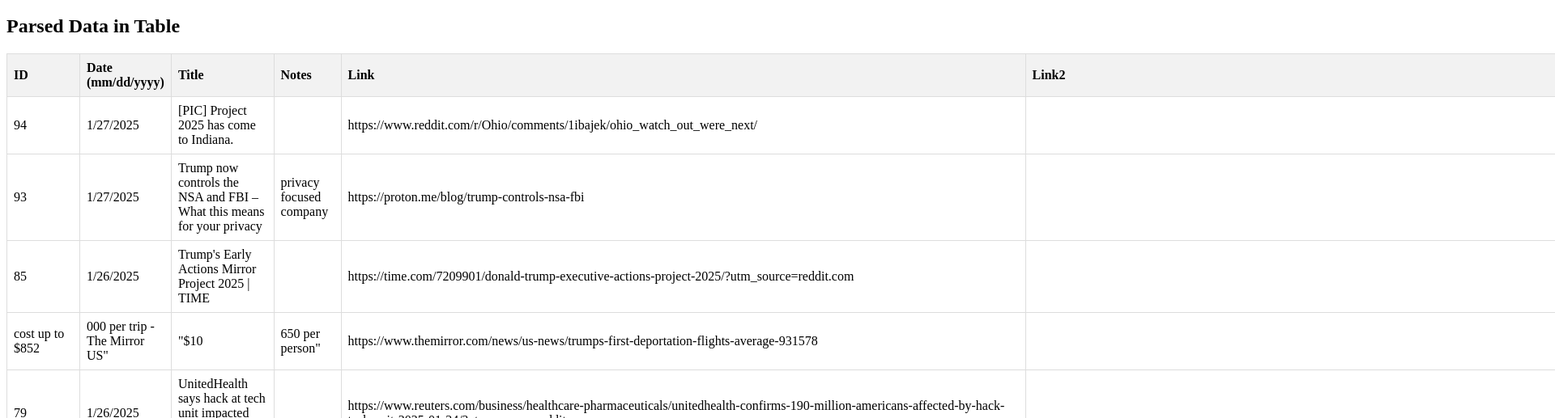
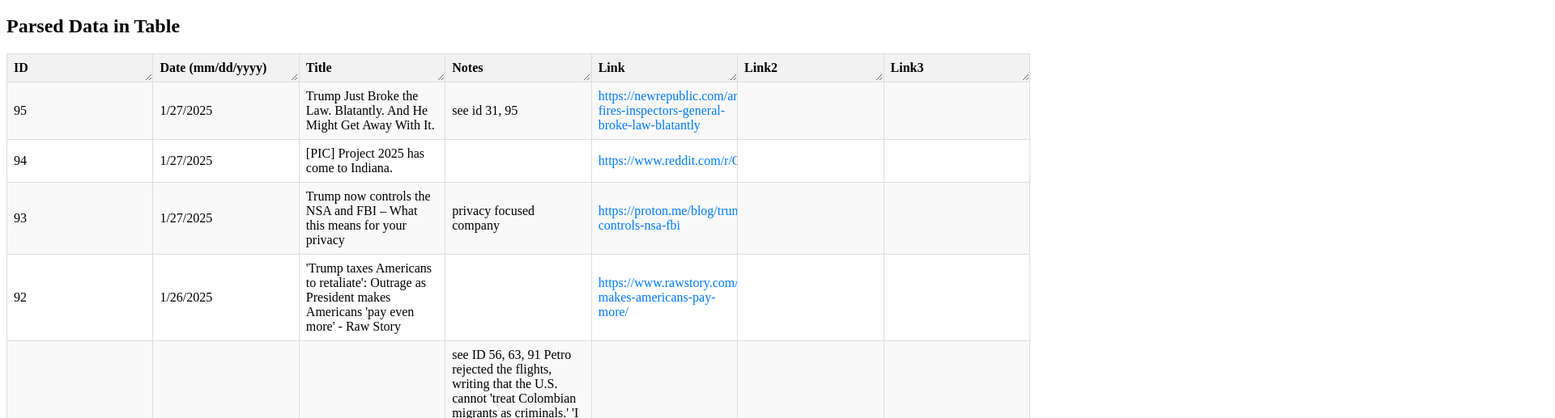
Before and after one commit to jonms83/TrumpsAmerica2025, a plain HTML site: page viewer.html in a window 1280 px wide. Shown: the part 61-578 px from the top of the page at 81% size, 1920 px wide, since content can reach past the window. Drawn offline with nearby package versions, Linux system fonts and the light colour scheme.

Commit message:
adjustable widths

```diff
--- a/script.js
+++ b/script.js
@@ -1,54 +1,65 @@
 // URL of the CSV file
 const csvUrl = "https://raw.githubusercontent.com/jonms83/TrumpsAmerica2025/refs/heads/main/TrumpsAmerica2025.csv";
 
-// Fetch and parse the CSV data
+// Fetch and parse the CSV data using PapaParse
 fetch(csvUrl)
     .then(response => response.text()) // Get the CSV text
     .then(text => {
-        const data = parseCSV(text); // Parse the CSV
-        displayDataInTable(data); // Display the parsed data in a table
+        // Parse the CSV text using PapaParse
+        Papa.parse(text, {
+            header: true, // Use the first row as headers
+            dynamicTyping: true, // Automatically convert numbers and booleans
+            skipEmptyLines: true, // Skip empty lines
+            complete: function (results) {
+                displayDataInTable(results.data); // Display the parsed data in a table
+            },
+            error: function (error) {
+                console.error("Error parsing CSV:", error);
+            }
+        });
     })
     .catch(error => {
-        console.error("Error fetching or parsing the CSV file:", error);
+        console.error("Error fetching the CSV file:", error);
     });
-
-function parseCSV(text) {
-    const rows = text.split('\n'); // Split into rows
-    const data = [];
-
-    for (let i = 0; i < rows.length; i++) {
-        const columns = rows[i].split(','); // Split into columns
-        if (columns.length === 7) { // Ensure there are exactly 7 columns
-            data.push(columns);
-        }
-    }
-
-    return data;
-}
 
 function displayDataInTable(data) {
     const table = document.createElement('table'); // Create a table element
-    table.border = '1'; // Add a border for better visibility
+    table.className = 'csv-table'; // Add a class for styling
 
-    // Use the first row as table headers
+    // Create table headers from the keys of the first row
+    if (data.length > 0) {
         const headerRow = document.createElement('tr');
-    data[0].forEach(header => {
+        Object.keys(data[0]).forEach(header => {
             const th = document.createElement('th');
             th.textContent = header; // Use the header from the CSV
             headerRow.appendChild(th);
         });
         table.appendChild(headerRow);
+    }
 
-    // Add the remaining rows as table data
-    for (let i = 1; i < data.length; i++) {
+    // Add table rows
+    data.forEach((row, index) => {
         const tr = document.createElement('tr'); // Create a row
-        data[i].forEach(column => {
+        tr.className = index % 2 === 0 ? 'even-row' : 'odd-row'; // Zebra striping
+
+        Object.values(row).forEach(column => {
             const td = document.createElement('td'); // Create a cell
+
+            // Check if the column contains a URL
+            if (typeof column === 'string' && (column.startsWith('http://') || column.startsWith('https://'))) {
+                const link = document.createElement('a');
+                link.href = column; // Set the URL
+                link.textContent = column; // Display the URL text
+                link.target = '_blank'; // Open in a new window
+                td.appendChild(link); // Add the link to the cell
+            } else {
                 td.textContent = column; // Add cell text
+            }
+
             tr.appendChild(td);
         });
         table.appendChild(tr); // Add the row to the table
-    }
+    });
 
     // Append the table to the output div
     const output = document.getElementById('output');
--- a/viewer.html
+++ b/viewer.html
@@ -5,17 +5,48 @@
     <meta name="viewport" content="width=device-width, initial-scale=1.0">
     <title>CSV to Table</title>
     <style>
-        table {
+        /* Table styling */
+        .csv-table {
             width: 100%;
             border-collapse: collapse;
+            table-layout: fixed; /* Ensures columns respect their widths */
         }
-        th, td {
+
+        /* Make headers resizable */
+        .csv-table th {
             padding: 8px;
+            border: 1px solid #ddd;
             text-align: left;
+            background-color: #f2f2f2;
+            resize: horizontal; /* Allow horizontal resizing */
+            overflow: auto; /* Required for resize to work */
+            min-width: 50px; /* Minimum width for columns */
+        }
+
+        /* Cell styling */
+        .csv-table td {
+            padding: 8px;
             border: 1px solid #ddd;
+            text-align: left;
+            max-height: 100px; /* Fixed height for scrollable cells */
+            overflow: auto; /* Make text scrollable */
         }
-        th {
-            background-color: #f2f2f2;
+
+        /* Zebra striping */
+        .csv-table .even-row {
+            background-color: #f9f9f9; /* Light gray for even rows */
+        }
+        .csv-table .odd-row {
+            background-color: #ffffff; /* White for odd rows */
+        }
+
+        /* Link styling */
+        a {
+            color: #007BFF;
+            text-decoration: none;
+        }
+        a:hover {
+            text-decoration: underline;
         }
     </style>
 </head>
@@ -24,6 +55,8 @@
     <h2>Parsed Data in Table</h2>
     <div id="output"></div>
 
+    <!-- Include PapaParse library -->
+    <script src="https://cdnjs.cloudflare.com/ajax/libs/PapaParse/5.3.2/papaparse.min.js"></script>
     <script src="script.js"></script>
 </body>
-</html>
+</
```
Lines whose indentation alone changed are shown as unchanged.
